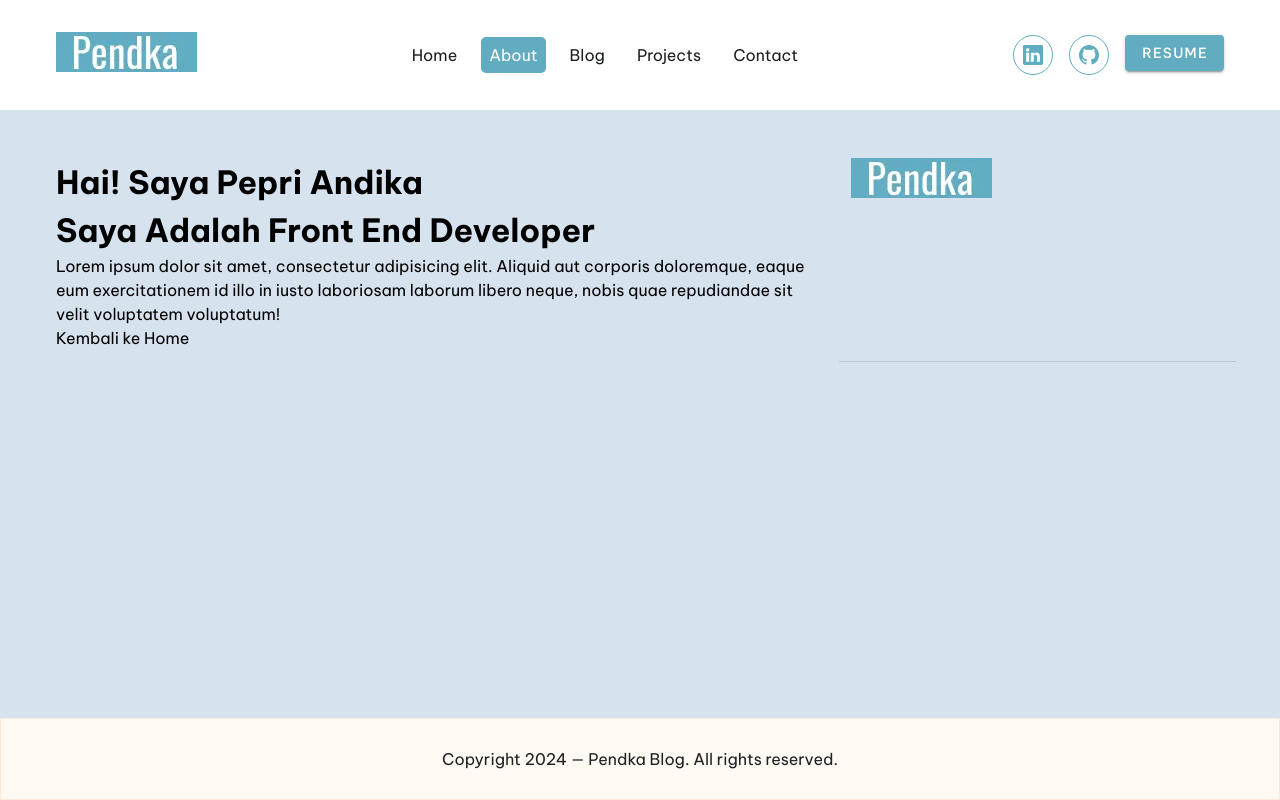
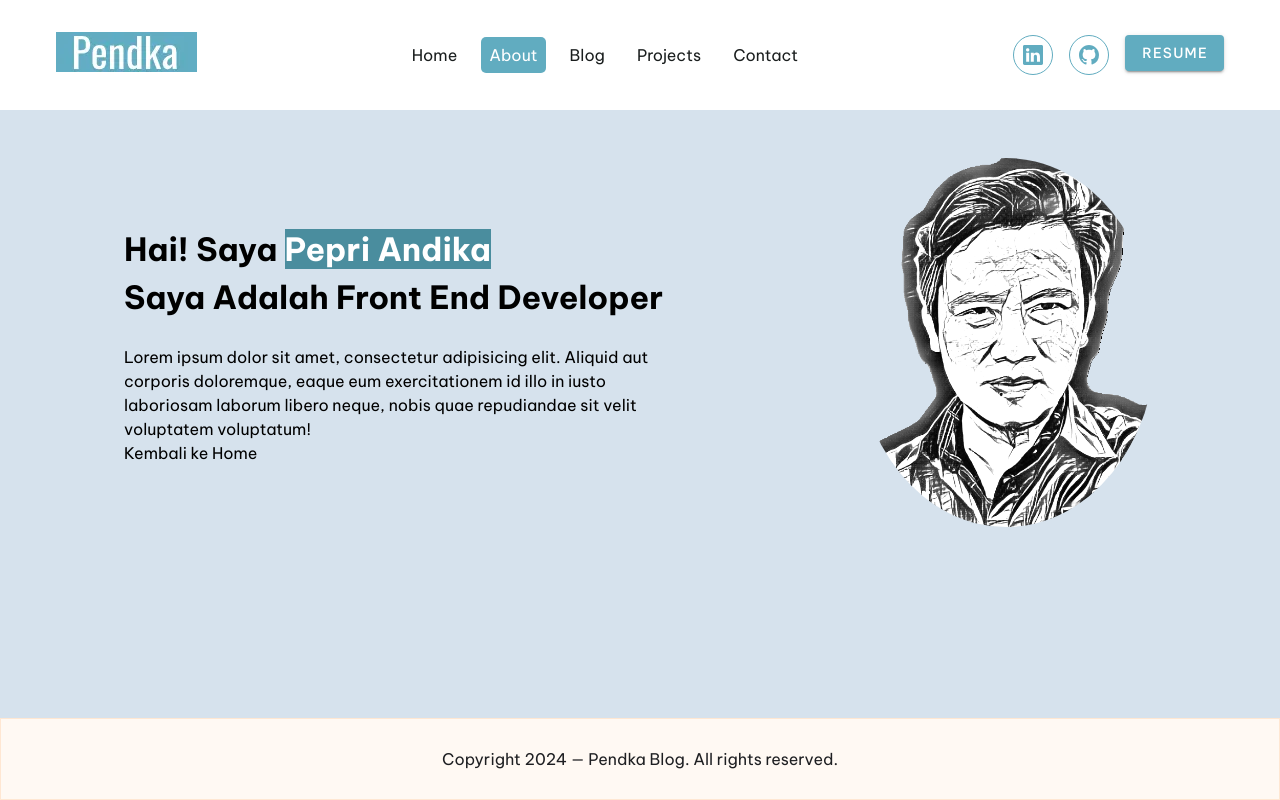
Before and after one commit to pepriandika/my-blog, a Vue app: page /about in a window 1280 px wide. Built offline with nearby package versions, Linux system fonts and the light colour scheme.

Commit message:
Add Photo in AboutMe page

```diff
--- a/src/pages/About.vue
+++ b/src/pages/About.vue
@@ -9,20 +9,39 @@ const goContact = () => {
 </script>
 
 <template>
-
   <v-container>
-    <v-row>
-      <v-col>
-        <h1>Hai! Saya Pepri Andika <br/> Saya Adalah Front End Developer</h1>
+    <v-row class="justify-space-around">
+      <v-col align-self="center" :cols="6">
+        <h1>Hai! Saya <span style="background-color: #4a8d9e; color: white;"> Pepri Andika </span><br/> Saya Adalah Front End Developer</h1>
+        <br/>
         <p>Lorem ipsum dolor sit amet, consectetur adipisicing elit. Aliquid aut corporis doloremque, eaque eum exercitationem id illo in iusto laboriosam laborum libero neque, nobis quae repudiandae sit velit voluptatem voluptatum!</p>
         <button @click="goContact">Kembali ke Home</button>
       </v-col>
 
-      <v-col :cols="4" class="about-photo border-b">
-        <img src="@/assets/logo.png" alt="My Photo" srcset="">
+      <v-col class="about-photo ">
+        <div class="border-photo"><img src="../assets/peps-ton.png" alt="My Photo" class="my-photo" width="638" height="784"></div>
+
       </v-col>
     </v-row>
-
   </v-container>
 
 </template>
+
+<style scoped>
+  .about-photo{
+    flex-grow: 0;
+    border-radius: 2px!important;
+    border-color: #4a8d9e;
+  }
+
+  .my-photo{
+    border-radius: 50%;
+    border: 2px #1a1e1e;
+    width: 300px;
+    height: auto;
+  }
+
+  .my-photo:hover{
+
+  }
+</style>
```
Also changed, not shown: src/assets/peps-ton.png (added), src/assets/peps.png (added).
